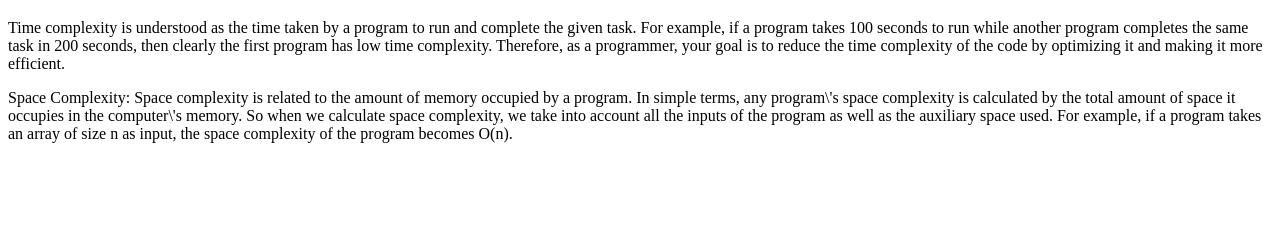
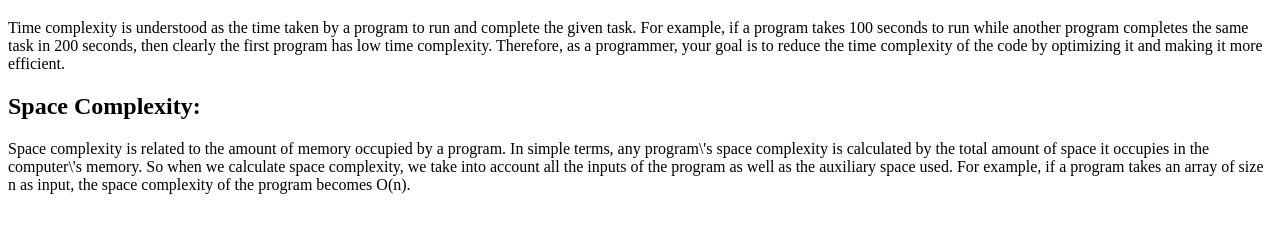
Before and after one commit to acciojob/time-and-space-complexity-Alwynjacob, a website: page main.html in a window 1280 px wide. Shown: the part 61-294 px from the top of the page. Drawn offline with Linux system fonts and the light colour scheme.

Commit message:
created a submission

```diff
--- a/main.html
+++ b/main.html
@@ -10,7 +10,7 @@
 	<!-- the entire body must be written by student -->
 	<h1>Time and Space Complexity</h1>
 	<p>Time complexity is understood as the time taken by a program to run and complete the given task. For example, if a program takes 100 seconds to run while another program completes the same task in 200 seconds, then clearly the first program has low time complexity. Therefore, as a programmer, your goal is to reduce the time complexity of the code by optimizing it and making it more efficient.</p>
-	<p>Space Complexity: Space complexity is related to the amount of memory occupied by a program. In simple terms, any program\'s space complexity is calculated by the total amount of space it occupies in the computer\'s memory. So when we calculate space complexity, we take into account all the inputs of the program as well as the auxiliary space used. For example, if a program takes an array of size n as input, the space complexity of the program becomes O(n).</p>
+	<p><h2>Space Complexity:</h2> Space complexity is related to the amount of memory occupied by a program. In simple terms, any program\'s space complexity is calculated by the total amount of space it occupies in the computer\'s memory. So when we calculate space complexity, we take into account all the inputs of the program as well as the auxiliary space used. For example, if a program takes an array of size n as input, the space complexity of the program becomes O(n).</p>
     <script type="text/javascript" src="./script.js">
 </script>
 
```
